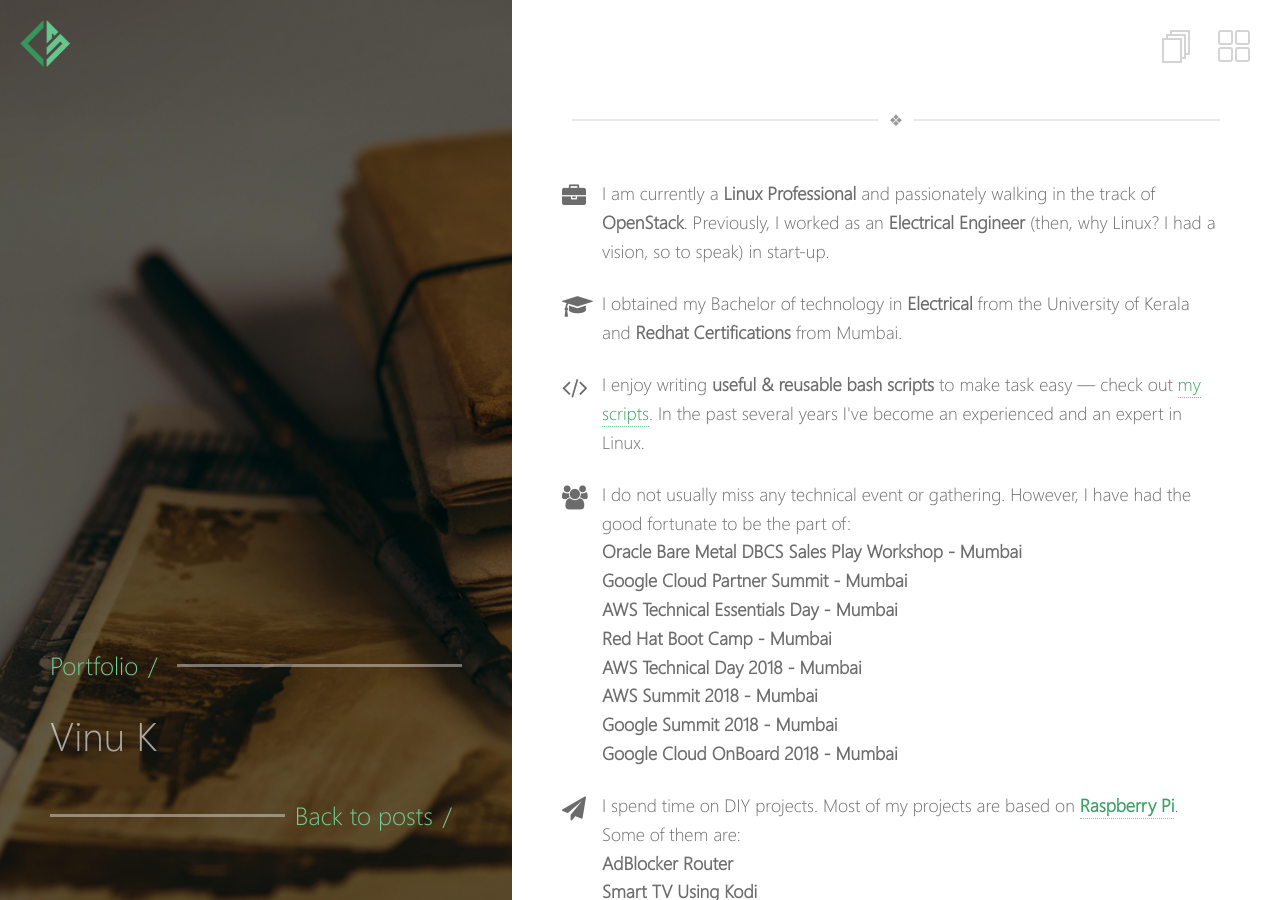
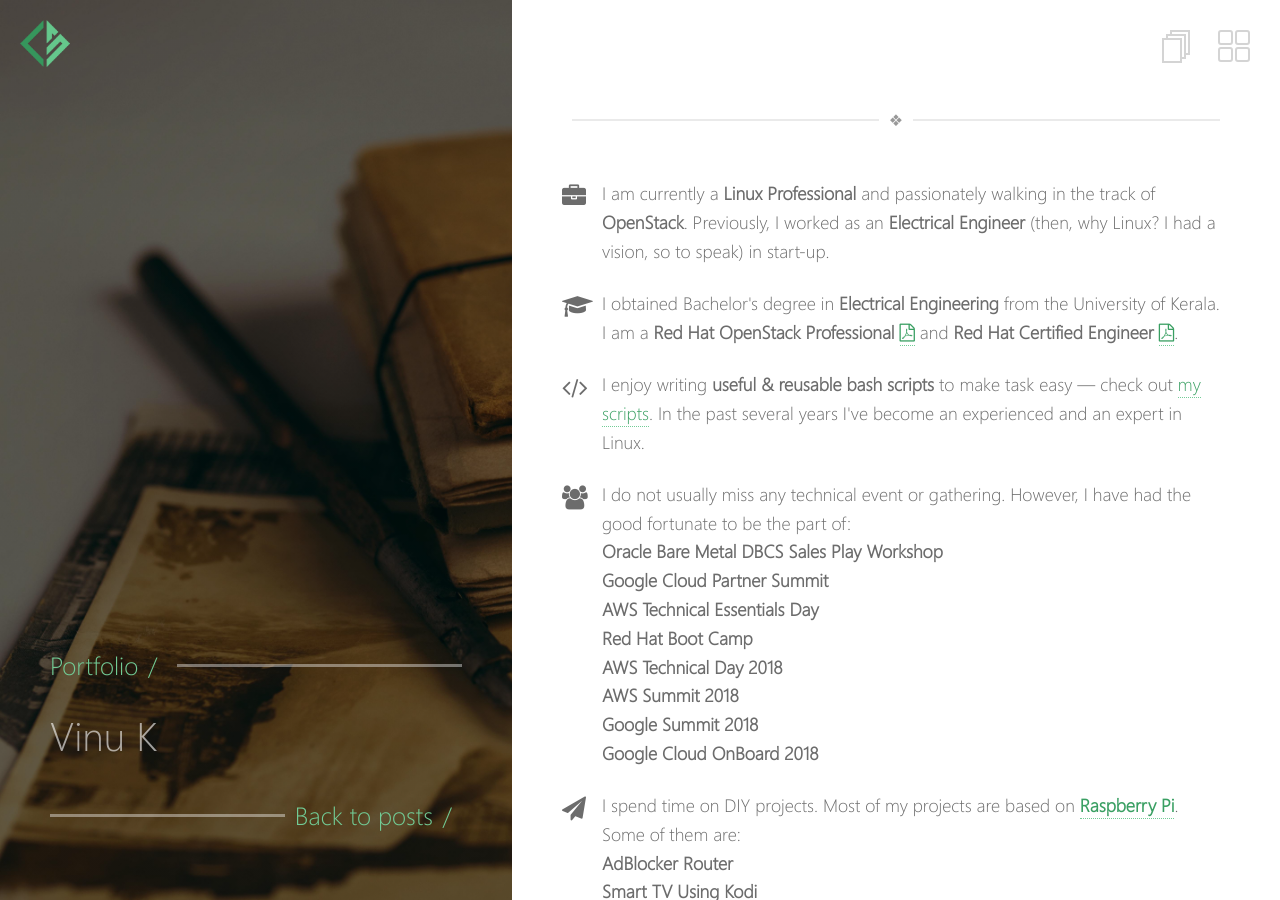
Before and after one commit to kevydotvinu/gnulinuxmate.com, a Jekyll site: the page built from portfolio.md, in a window 1280 px wide. Built offline with Jekyll 4.4.1, drawn with Linux system fonts in a browser that asks for light colours.

Commit message:
edited portfolio

```diff
--- a/portfolio.md
+++ b/portfolio.md
@@ -15,7 +15,7 @@
 
 <p class="portfolio-text">
 <span class="fa fa-graduation-cap portfolio-icon"></span>
-I obtained my Bachelor of technology in <strong>Electrical</strong> from the University of Kerala and <strong>Redhat Certifications</strong> from Mumbai.
+I obtained Bachelor's degree in <strong>Electrical Engineering</strong> from the University of Kerala. I am a <strong>Red Hat OpenStack Professional</strong> <a href="https://github.com/kevydotvinu/certificates/raw/master/Red_Hat_OpenStack_Certificate.pdf"><i class="fa fa-file-pdf-o"></i></a> and <strong>Red Hat Certified Engineer</strong> <a href="https://github.com/kevydotvinu/certificates/raw/master/Red_Hat_Certified_Engineer.pdf"><i class="fa fa-file-pdf-o"></i></a>.
 </p>
 
 <p class="portfolio-text">
@@ -25,7 +25,7 @@
 
 <p class="portfolio-text">
 <span class="fa fa-users portfolio-icon"></span>
-I do not usually miss any technical event or gathering. However, I have had the good fortunate to be the part of:<br><strong>Oracle Bare Metal DBCS Sales Play Workshop - Mumbai</strong><br><strong>Google Cloud Partner Summit - Mumbai</strong><br><strong>AWS Technical Essentials Day - Mumbai</strong><br><strong>Red Hat Boot Camp - Mumbai </strong><br><strong>AWS Technical Day 2018 - Mumbai</strong><br><strong>AWS Summit 2018 - Mumbai</strong><br><strong>Google Summit 2018 - Mumbai</strong><br><strong>Google Cloud OnBoard 2018 - Mumbai</strong><br>
+I do not usually miss any technical event or gathering. However, I have had the good fortunate to be the part of:<br><strong>Oracle Bare Metal DBCS Sales Play Workshop</strong><br><strong>Google Cloud Partner Summit</strong><br><strong>AWS Technical Essentials Day</strong><br><strong>Red Hat Boot Camp</strong><br><strong>AWS Technical Day 2018</strong><br><strong>AWS Summit 2018</strong><br><strong>Google Summit 2018</strong><br><strong>Google Cloud OnBoard 2018</strong><br>
 </p>
 
 <p class="portfolio-text">
```
